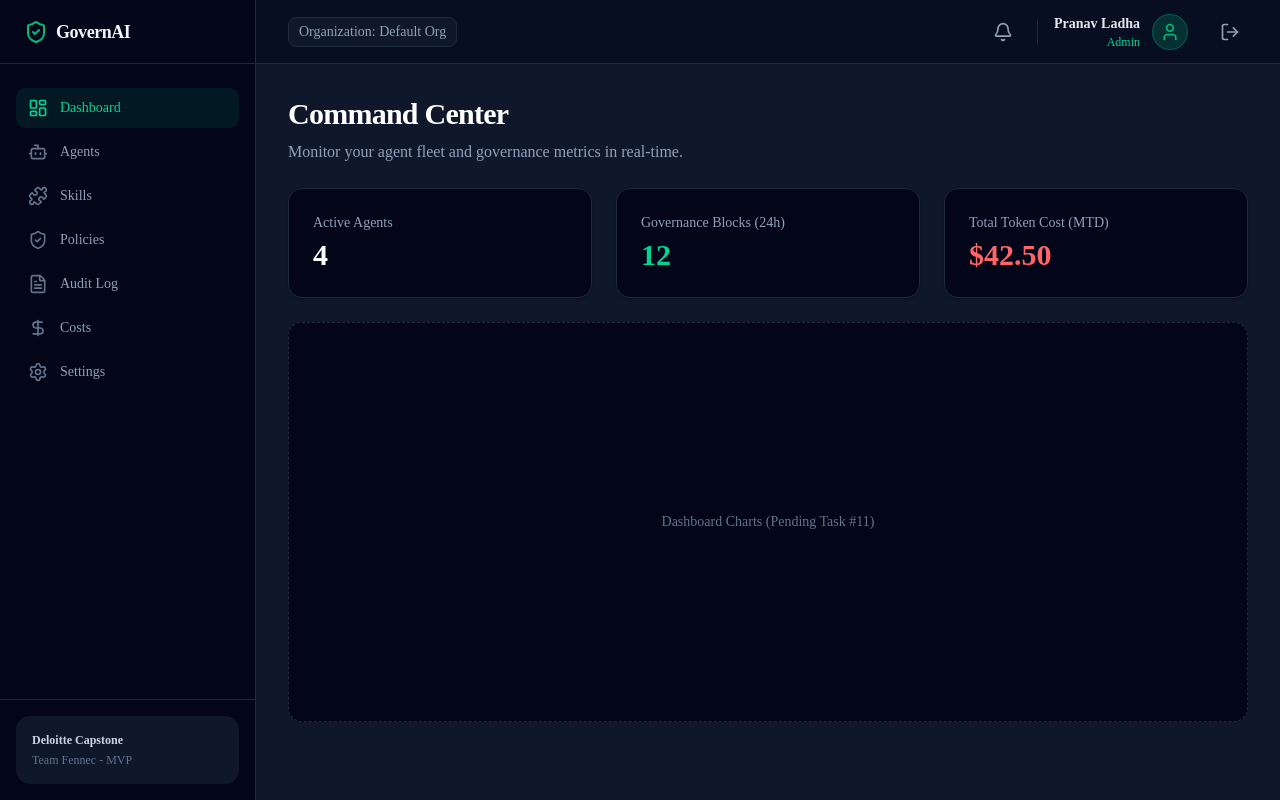
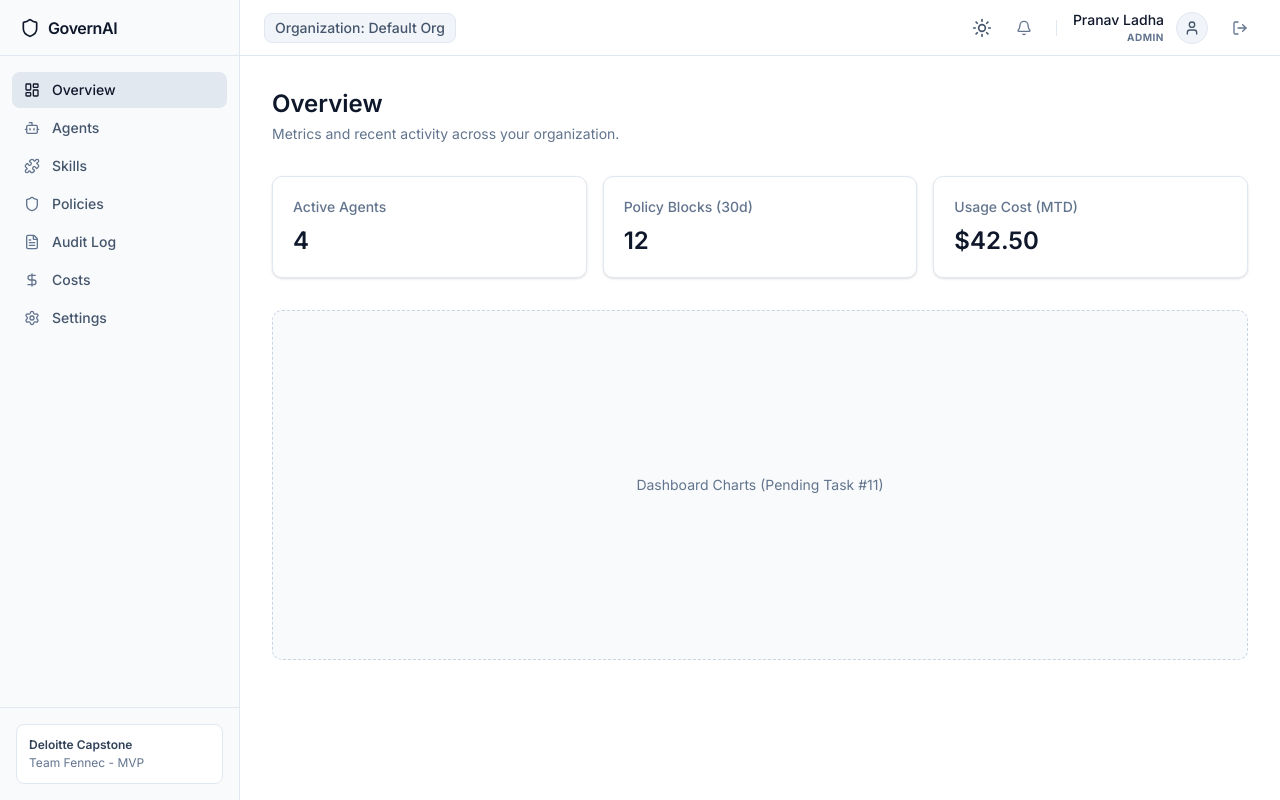
Before and after one commit to bakshishantanu/GovernAI, a Next.js app in the folder frontend/: page / in a window 1280 px wide. Built offline with nearby package versions, Linux system fonts and the light colour scheme.

Commit message:
feat: add next-themes for light/dark mode and refine dashboard UI

```diff
--- a/frontend/package.json
+++ b/frontend/package.json
@@ -16,6 +16,7 @@
     "clsx": "^2.1.1",
     "lucide-react": "^1.34.0",
     "next": "16.3.3",
+    "next-themes": "^0.4.6",
     "react": "19.2.8",
     "react-dom": "19.2.8",
     "shadcn": "^4.19.0",
--- a/frontend/src/app/(console)/layout.tsx
+++ b/frontend/src/app/(console)/layout.tsx
@@ -7,11 +7,11 @@ export default function ConsoleLayout({
   children: React.ReactNode;
 }) {
   return (
-    <div className="flex min-h-screen bg-slate-900 text-slate-100">
+    <div className="flex min-h-screen bg-white dark:bg-[#0a0a0a] text-slate-900 dark:text-slate-100 transition-colors duration-300">
       <Sidebar />
       <div className="flex-1 flex flex-col relative">
         <Header />
-        <main className="flex-1 p-8 overflow-auto">
+        <main className="flex-1 p-8 overflow-auto bg-white dark:bg-[#0a0a0a]">
           {children}
         </main>
       </div>
--- a/frontend/src/app/(console)/page.tsx
+++ b/frontend/src/app/(console)/page.tsx
@@ -1,29 +1,27 @@
 export default function DashboardPage() {
   return (
-    <div className="max-w-6xl mx-auto space-y-6">
-      <div className="flex justify-between items-end">
-        <div>
-          <h1 className="text-3xl font-bold tracking-tight text-white mb-2">Command Center</h1>
-          <p className="text-slate-400">Monitor your agent fleet and governance metrics in real-time.</p>
+    <div className="max-w-5xl mx-auto space-y-8">
+      <div>
+        <h1 className="text-2xl font-semibold text-slate-900 dark:text-slate-100">Overview</h1>
+        <p className="text-sm text-slate-500 dark:text-slate-400 mt-1">Metrics and recent activity across your organization.</p>
+      </div>
+
+      <div className="grid grid-cols-1 md:grid-cols-3 gap-4">
+        <div className="bg-white dark:bg-[#111] border border-slate-200 dark:border-slate-800 rounded-lg p-5 shadow-sm dark:shadow-none transition-colors">
+          <div className="text-sm font-medium text-slate-500 dark:text-slate-400">Active Agents</div>
+          <div className="mt-2 text-2xl font-semibold text-slate-900 dark:text-slate-100">4</div>
+        </div>
+        <div className="bg-white dark:bg-[#111] border border-slate-200 dark:border-slate-800 rounded-lg p-5 shadow-sm dark:shadow-none transition-colors">
+          <div className="text-sm font-medium text-slate-500 dark:text-slate-400">Policy Blocks (30d)</div>
+          <div className="mt-2 text-2xl font-semibold text-slate-900 dark:text-slate-100">12</div>
+        </div>
+        <div className="bg-white dark:bg-[#111] border border-slate-200 dark:border-slate-800 rounded-lg p-5 shadow-sm dark:shadow-none transition-colors">
+          <div className="text-sm font-medium text-slate-500 dark:text-slate-400">Usage Cost (MTD)</div>
+          <div className="mt-2 text-2xl font-semibold text-slate-900 dark:text-slate-100">$42.50</div>
         </div>
       </div>
 
-      <div className="grid grid-cols-1 md:grid-cols-3 gap-6">
-        <div className="bg-slate-950 border border-slate-800 rounded-xl p-6 shadow-sm">
-          <h3 className="text-sm font-medium text-slate-400 mb-1">Active Agents</h3>
-          <p className="text-3xl font-bold text-white">4</p>
-        </div>
-        <div className="bg-slate-950 border border-slate-800 rounded-xl p-6 shadow-sm">
-          <h3 className="text-sm font-medium text-slate-400 mb-1">Governance Blocks (24h)</h3>
-          <p className="text-3xl font-bold text-emerald-400">12</p>
-        </div>
-        <div className="bg-slate-950 border border-slate-800 rounded-xl p-6 shadow-sm">
-          <h3 className="text-sm font-medium text-slate-400 mb-1">Total Token Cost (MTD)</h3>
-          <p className="text-3xl font-bold text-red-400">$42.50</p>
-        </div>
-      </div>
-
-      <div className="bg-slate-950 border border-slate-800 rounded-xl p-8 min-h-[400px] flex items-center justify-center border-dashed">
+      <div className="bg-slate-50 dark:bg-[#111] border border-dashed border-slate-300 dark:border-slate-800 rounded-lg p-8 min-h-[350px] flex items-center justify-center transition-colors">
         <p className="text-slate-500 text-sm">Dashboard Charts (Pending Task #11)</p>
       </div>
     </div>
--- a/frontend/src/app/layout.tsx
+++ b/frontend/src/app/layout.tsx
@@ -1,29 +1,32 @@
 import type { Metadata } from "next";
-import { Geist, Geist_Mono } from "next/font/google";
+import { Inter } from "next/font/google";
 import "./globals.css";
+import { ThemeProvider } from "@/components/theme-provider";
 
-const geistSans = Geist({
-  variable: "--font-geist-sans",
-  subsets: ["latin"],
-});
-
-const geistMono = Geist_Mono({
-  variable: "--font-geist-mono",
-  subsets: ["latin"],
-});
+const inter = Inter({ subsets: ["latin"] });
 
 export const metadata: Metadata = {
-  title: "Create Next App",
-  description: "Generated by create next app",
+  title: "GovernAI Enterprise",
+  description: "Enterprise agent governance platform",
 };
 
-export default function RootLayout({ children }: LayoutProps<"/">) {
+export default function RootLayout({
+  children,
+}: Readonly<{
+  children: React.ReactNode;
+}>) {
   return (
-    <html
-      lang="en"
-      className={`${geistSans.variable} ${geistMono.variable} h-full antialiased`}
-    >
-      <body className="min-h-full flex flex-col">{children}</body>
+    <html lang="en" suppressHydrationWarning>
+      <body className={inter.className}>
+        <ThemeProvider
+          attribute="class"
+          defaultTheme="system"
+          enableSystem
+          disableTransitionOnChange
+        >
+          {children}
+        </ThemeProvider>
+      </body>
     </html>
   );
 }
--- a/frontend/src/components/layout/header.tsx
+++ b/frontend/src/components/layout/header.tsx
@@ -2,40 +2,43 @@
 
 import { logout } from "@/app/auth/actions";
 import { LogOut, User, Bell } from "lucide-react";
+import { ThemeToggle } from "@/components/theme-toggle";
 
 export function Header() {
   return (
-    <header className="h-16 bg-slate-950/50 backdrop-blur-md border-b border-slate-800 flex items-center justify-between px-8 sticky top-0 z-10">
-      <div className="flex items-center text-sm font-medium text-slate-400">
-        <span className="bg-slate-900 px-2.5 py-1 rounded-md border border-slate-800">
+    <header className="h-14 bg-white dark:bg-[#0a0a0a] border-b border-slate-200 dark:border-slate-800 flex items-center justify-between px-6 sticky top-0 z-10 transition-colors duration-300">
+      <div className="flex items-center text-sm font-medium text-slate-600 dark:text-slate-400">
+        <span className="bg-slate-100 dark:bg-slate-900 px-2.5 py-1 rounded-md border border-slate-200 dark:border-slate-800">
           Organization: Default Org
         </span>
       </div>
 
-      <div className="flex items-center gap-4">
-        <button className="p-2 text-slate-400 hover:text-slate-200 transition-colors rounded-full hover:bg-slate-900">
-          <Bell className="w-5 h-5" />
+      <div className="flex items-center gap-2">
+        <ThemeToggle />
+
+        <button className="p-2 text-slate-500 dark:text-slate-400 hover:text-slate-900 dark:hover:text-slate-200 transition-colors rounded-md hover:bg-slate-100 dark:hover:bg-slate-800">
+          <Bell className="w-4 h-4" />
         </button>
 
-        <div className="h-6 w-px bg-slate-800"></div>
+        <div className="h-4 w-px bg-slate-200 dark:bg-slate-800 mx-2"></div>
 
         <div className="flex items-center gap-3">
           <div className="flex flex-col items-end">
-            <span className="text-sm font-semibold text-slate-200">Pranav Ladha</span>
-            <span className="text-xs text-emerald-400">Admin</span>
+            <span className="text-sm font-medium text-slate-900 dark:text-slate-200">Pranav Ladha</span>
+            <span className="text-[10px] uppercase font-bold tracking-wider text-slate-500 dark:text-slate-500">Admin</span>
           </div>
-          <div className="w-9 h-9 rounded-full bg-emerald-500/20 border border-emerald-500/30 flex items-center justify-center text-emerald-500">
-            <User className="w-5 h-5" />
+          <div className="w-8 h-8 rounded-full bg-slate-100 dark:bg-slate-800 border border-slate-200 dark:border-slate-700 flex items-center justify-center text-slate-600 dark:text-slate-400">
+            <User className="w-4 h-4" />
           </div>
         </div>
 
         <form action={logout}>
           <button
             type="submit"
-            className="p-2 text-slate-400 hover:text-red-400 transition-colors rounded-full hover:bg-red-500/10 ml-2"
+            className="p-2 text-slate-500 dark:text-slate-400 hover:text-red-600 dark:hover:text-red-400 transition-colors rounded-md hover:bg-red-50 dark:hover:bg-red-500/10 ml-2"
             title="Log out"
           >
-            <LogOut className="w-5 h-5" />
+            <LogOut className="w-4 h-4" />
           </button>
         </form>
       </div>
--- a/frontend/src/components/layout/sidebar.tsx
+++ b/frontend/src/components/layout/sidebar.tsx
@@ -6,17 +6,17 @@ import {
   LayoutDashboard,
   Bot,
   Puzzle,
-  ShieldCheck,
+  Shield,
   FileText,
   DollarSign,
   Settings
 } from "lucide-react";
 
 const navItems = [
-  { name: "Dashboard", href: "/", icon: LayoutDashboard },
+  { name: "Overview", href: "/", icon: LayoutDashboard },
   { name: "Agents", href: "/agents", icon: Bot },
   { name: "Skills", href: "/skills", icon: Puzzle },
-  { name: "Policies", href: "/policies", icon: ShieldCheck },
+  { name: "Policies", href: "/policies", icon: Shield },
   { name: "Audit Log", href: "/audit", icon: FileText },
   { name: "Costs", href: "/costs", icon: DollarSign },
   { name: "Settings", href: "/settings", icon: Settings },
@@ -26,36 +26,36 @@ export function Sidebar() {
   const pathname = usePathname();
 
   return (
-    <aside className="w-64 bg-slate-950 border-r border-slate-800 flex flex-col h-screen sticky top-0">
-      <div className="h-16 flex items-center px-6 border-b border-slate-800">
-        <ShieldCheck className="w-6 h-6 text-emerald-500 mr-2" />
-        <span className="text-lg font-bold text-slate-100 tracking-tight">GovernAI</span>
+    <aside className="w-60 bg-slate-50 dark:bg-[#0a0a0a] border-r border-slate-200 dark:border-slate-800 flex flex-col h-screen sticky top-0 transition-colors duration-300">
+      <div className="h-14 flex items-center px-5 border-b border-slate-200 dark:border-slate-800">
+        <Shield className="w-5 h-5 text-slate-900 dark:text-white mr-2" />
+        <span className="text-md font-semibold text-slate-900 dark:text-slate-100 tracking-tight">GovernAI</span>
       </div>
 
-      <nav className="flex-1 px-4 py-6 space-y-1 overflow-y-auto">
+      <nav className="flex-1 px-3 py-4 space-y-0.5 overflow-y-auto">
         {navItems.map((item) => {
           const isActive = pathname === item.href || (item.href !== "/" && pathname.startsWith(item.href));
           return (
             <Link
               key={item.name}
               href={item.href}
-              className={`flex items-center gap-3 px-3 py-2.5 rounded-lg text-sm font-medium transition-colors ${
+              className={`flex items-center gap-3 px-3 py-2 rounded-md text-sm font-medium transition-colors ${
                 isActive
-                  ? "bg-emerald-500/10 text-emerald-400"
-                  : "text-slate-400 hover:text-slate-200 hover:bg-slate-900"
+                  ? "bg-slate-200 dark:bg-slate-800 text-slate-900 dark:text-white"
+                  : "text-slate-600 dark:text-slate-400 hover:text-slate-900 dark:hover:text-slate-200 hover:bg-slate-100 dark:hover:bg-slate-900"
               }`}
             >
-              <item.icon className={`w-5 h-5 ${isActive ? "text-emerald-400" : "text-slate-500"}`} />
+              <item.icon className={`w-4 h-4 ${isActive ? "text-slate-900 dark:text-white" : "text-slate-500"}`} />
               {item.name}
             </Link>
           );
         })}
       </nav>
 
-      <div className="p-4 border-t border-slate-800">
-        <div className="bg-slate-900 rounded-xl p-4 text-xs">
-          <p className="text-slate-300 font-semibold mb-1">Deloitte Capstone</p>
-          <p className="text-slate-500">Team Fennec - MVP</p>
+      <div className="p-4 border-t border-slate-200 dark:border-slate-800">
+        <div className="bg-white dark:bg-[#111] border border-slate-200 dark:border-slate-800 rounded-md p-3 text-xs">
+          <p className="text-slate-700 dark:text-slate-300 font-semibold mb-0.5">Deloitte Capstone</p>
+          <p className="text-slate-500 dark:text-slate-500">Team Fennec - MVP</p>
         </div>
       </div>
     </aside>
--- /dev/null
+++ b/frontend/src/components/theme-provider.tsx
@@ -0,0 +1,9 @@
+"use client";
+
+import * as React from "react";
+import { ThemeProvider as NextThemesProvider } from "next-themes";
+import { type ThemeProviderProps } from "next-themes";
+
+export function ThemeProvider({ children, ...props }: ThemeProviderProps) {
+  return <NextThemesProvider {...props}>{children}</NextThemesProvider>;
+}
--- /dev/null
+++ b/frontend/src/components/theme-toggle.tsx
@@ -0,0 +1,20 @@
+"use client";
+
+import * as React from "react";
+import { Moon, Sun } from "lucide-react";
+import { useTheme } from "next-themes";
+
+export function ThemeToggle() {
+  const { theme, setTheme } = useTheme();
+
+  return (
+    <button
+      onClick={() => setTheme(theme === "light" ? "dark" : "light")}
+      className="p-2 rounded-md hover:bg-slate-100 dark:hover:bg-slate-800 text-slate-600 dark:text-slate-400 transition-colors flex items-center justify-center relative w-9 h-9"
+      aria-label="Toggle theme"
+    >
+      <Sun className="h-5 w-5 rotate-0 scale-100 transition-all dark:-rotate-90 dark:scale-0 absolute" />
+      <Moon className="h-5 w-5 rotate-90 scale-0 transition-all dark:rotate-0 dark:scale-100 absolute" />
+    </button>
+  );
+}
```
Also changed, not shown: frontend/src/app/login/page.tsx (+44 -105 lines), 1 other file (tests, documents, lock files or other folders).
